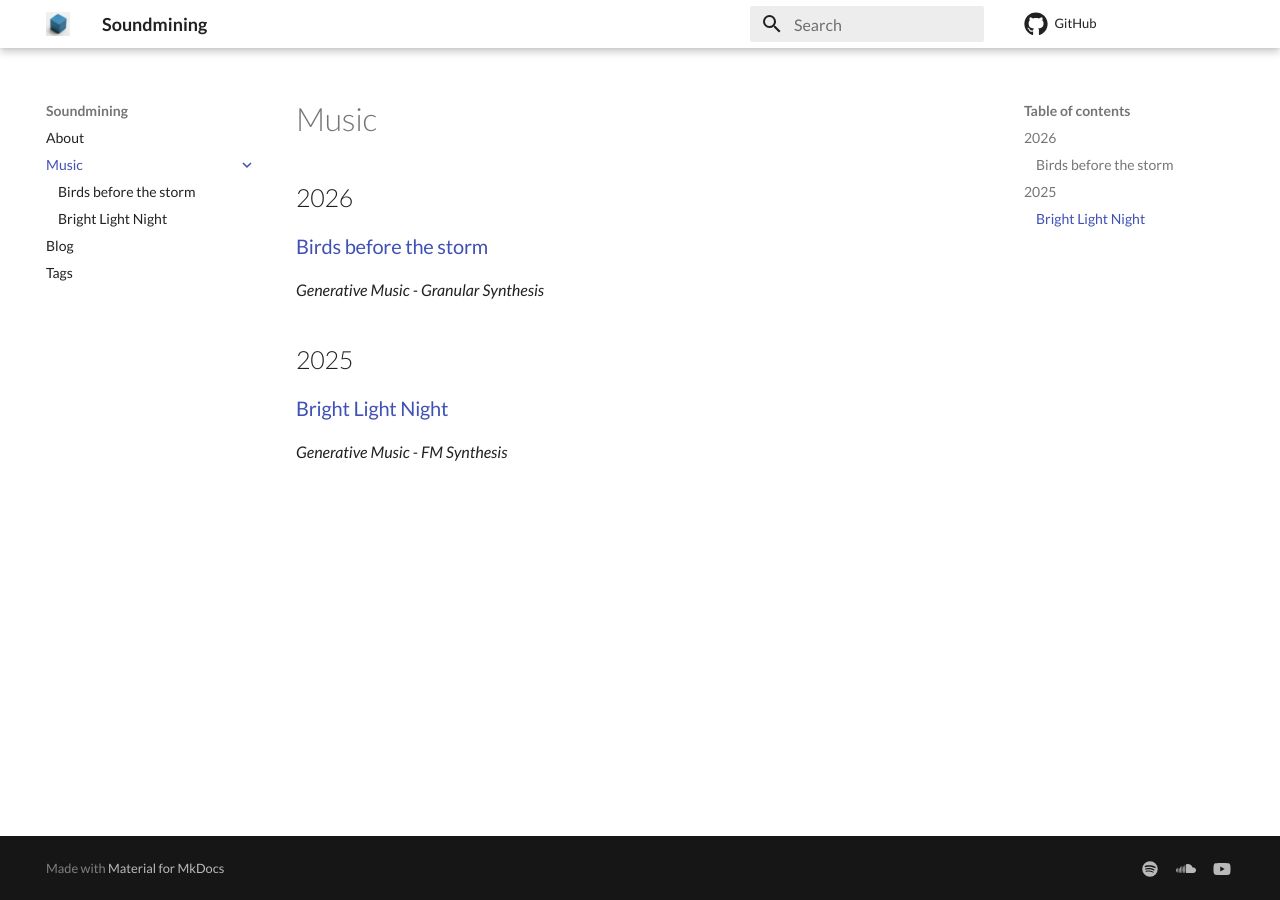
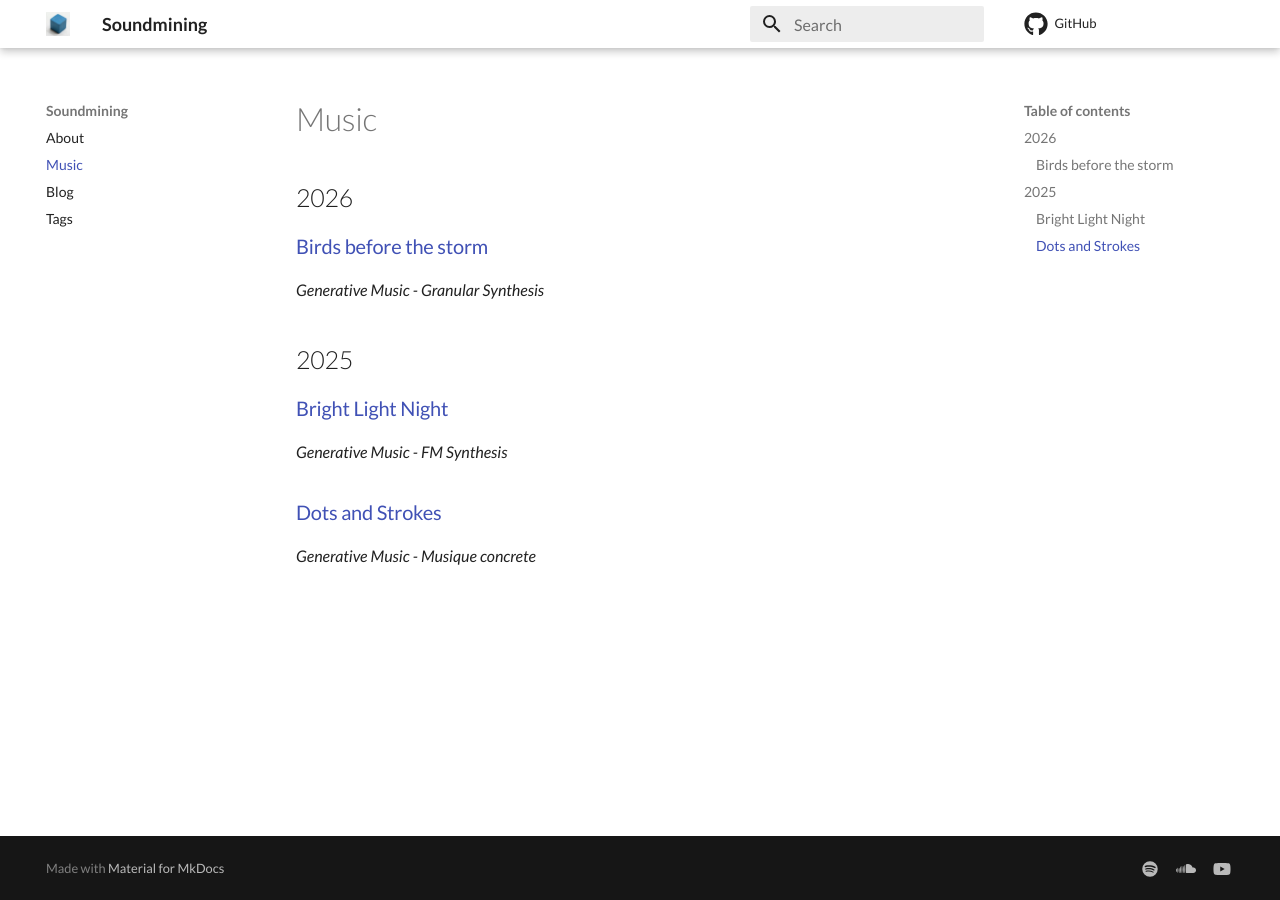
Before and after one commit to danielstahl/soundmining-monorepo, an MkDocs documentation site: the page built from docs/music/index.md, in a window 1280 px wide. Built offline with MkDocs 1.6.1 and Material for MkDocs 9.7.7, drawn with Linux system fonts in a browser that asks for light colours; comment, search, counter and statistics services are not loaded.

Commit message:
marketing for concrete music 14

```diff
--- a/docs/music/index.md
+++ b/docs/music/index.md
@@ -1,10 +1,13 @@
 # Music
 
 ## 2026
-###[Birds before the storm](concrete-music-15.md)
+###[Birds before the storm](pieces/concrete-music-15.md)
 *Generative Music - Granular Synthesis*
 
 ## 2025
 
-### [Bright Light Night](module-music-11.md)
+### [Bright Light Night](pieces/module-music-11.md)
 *Generative Music - FM Synthesis*
+
+### [Dots and Strokes](pieces/concrete-music-14.md)
+*Generative Music - Musique concrete*
--- a/mkdocs.yml
+++ b/mkdocs.yml
@@ -49,12 +49,10 @@ extra:
 
 nav:
   - About: index.md
-  - Music:
-    - music/index.md
-    - Birds before the storm: music/concrete-music-15.md
-    - Bright Light Night: music/module-music-11.md
+  - Music: music/index.md
   - Posts: blog/index.md
   - Tags: tags.md
 
 not_in_nav: |
   blog/posts/*
+  music/pieces/*
```
Also changed, not shown: docs/music/pieces/concrete-music-14.md (added, +39 -0 lines), docs/music/pieces/concrete-music-15.md (renamed from docs/music/concrete-music-15.md, +1 -1 lines), docs/music/pieces/module-music-11.md (renamed from docs/music/module-music-11.md, +1 -1 lines), projects/concrete-music-14/MARKETING_NOTES.md (added, +21 -0 lines), projects/concrete-music-14/README.md (added, +26 -0 lines), docs/assets/concrete-music-14-web.jpeg (added), 10 other files.
